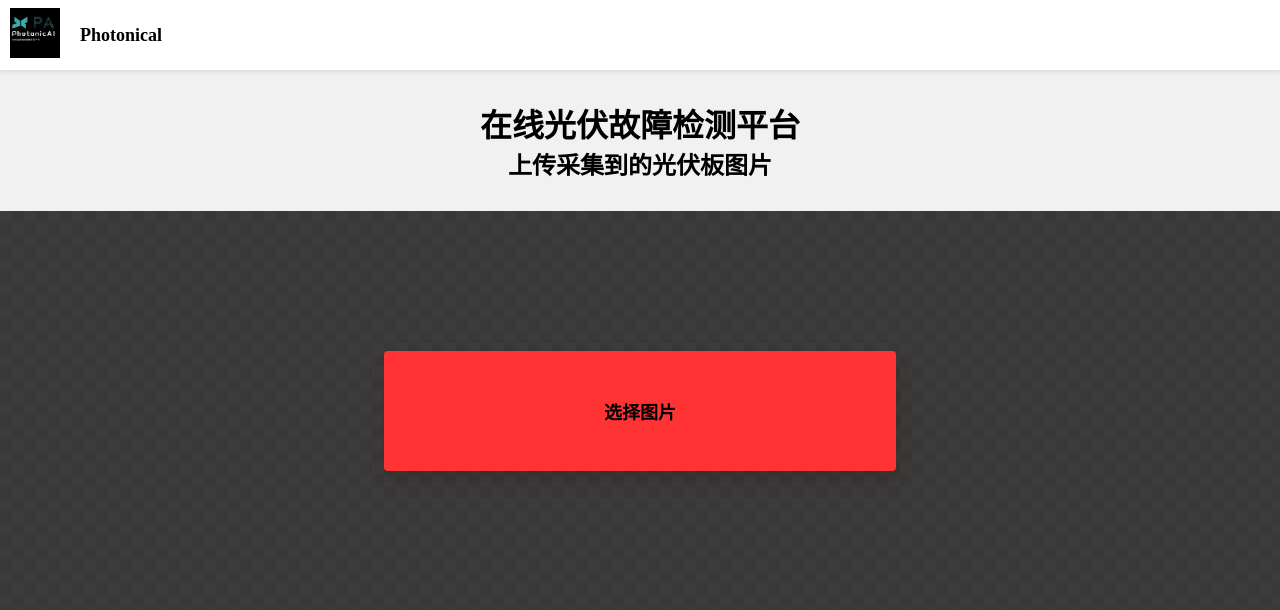
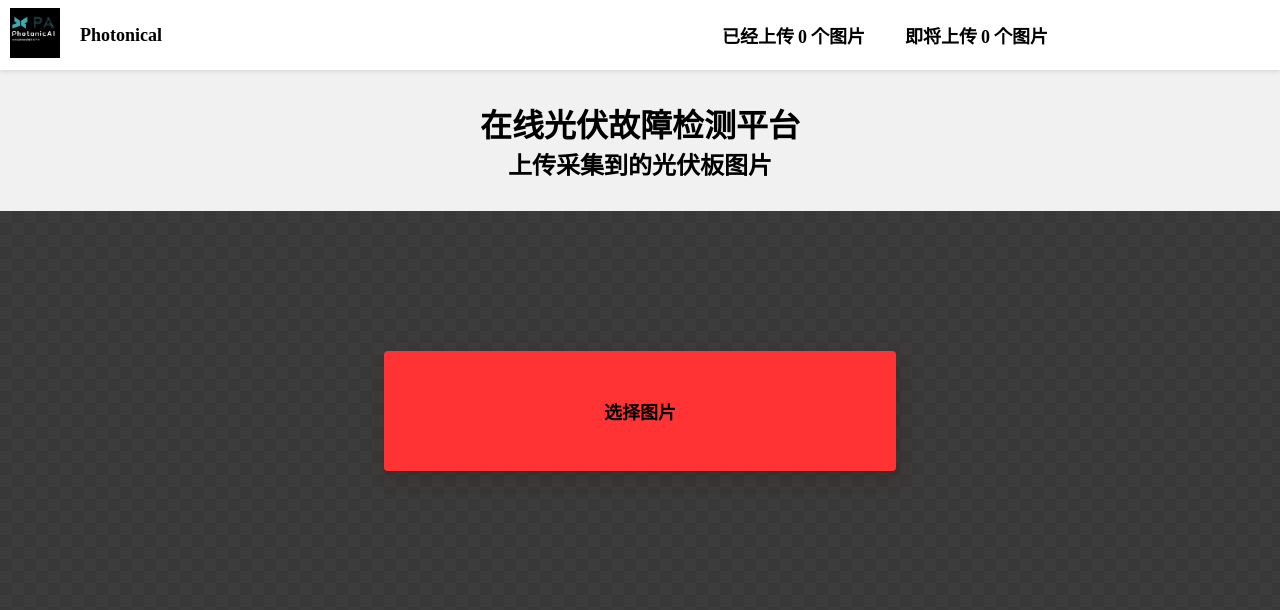
Before and after one commit to gaotianchi/showimages, a Flask app: page / in a window 1280 px wide. Shown: the top 610 px of the page. Run offline with Flask 3, Linux system fonts and the light colour scheme; data that the repository does not hold is empty.

Commit message:
feat: 追踪正在上传的图片以及已经上传的图片

```diff
--- a/showimages/blueprints/api.py
+++ b/showimages/blueprints/api.py
@@ -44,6 +44,7 @@ def upload_image():
         for file in request.files.getlist("photo"):
             image_name = file.filename
             file.save(os.path.join(upload_path, image_name))
+            redishandler.add_uploading(session.get("USER_ID"), image_name)
         success = True
     else:
         success = False
@@ -66,11 +67,10 @@ def process_image():
     user_id = session.get("USER_ID")
     upload_path = get_user_path(user_id, current_app)["user_upload_path"]
     result_path = get_user_path(user_id, current_app)["user_result_path"]
-    handler = ImageProcessor(upload_path, result_path)
+    handler = ImageProcessor(upload_path, result_path, user_id)
     handler.process()
-    result = dict(num=handler.error_handler.error_num, items=handler.error_handler.error_items)
 
-    return "OK" if result["num"] == 0 else result
+    return redirect(url_for("interface.result"))
 
 
 @api_bp.route("/page-urls")
@@ -101,3 +101,16 @@ def send_image_from_dir(filename):
     result_path = get_user_path(user_id, current_app)["user_result_path"]
 
     return send_from_directory(result_path, filename)
+
+
+@api_bp.route("/processed-images")
+def get_processed_images():
+    user_id = session.get("USER_ID")
+    result_path = get_user_path(user_id, current_app)["user_result_path"]
+    images = os.listdir(result_path)
+    image_urls = []
+    for image in images:
+        image_url = url_for("api.send_image_from_dir", filename=image)
+        image_urls.append(image_url)
+
+    return jsonify(image_urls)
--- a/showimages/static/index.css
+++ b/showimages/static/index.css
@@ -39,6 +39,25 @@ header {
 #logo {
     height: 50px;
     width: 50px;
+}
+
+#status-container {
+    flex-basis: 70%;
+    padding: 10px;
+    right: 10px;
+}
+
+#status {
+    display: flex;
+    flex-direction: row-reverse;
+}
+
+.upload {
+    margin: 20px;
+}
+
+.processed {
+    margin: 20px;
 }
 
 #title-container {
--- a/showimages/templates/index.html
+++ b/showimages/templates/index.html
@@ -4,16 +4,30 @@
     <meta charset="UTF-8">
     <meta http-equiv="X-UA-Compatible" content="IE=edge">
     <meta name="viewport" content="width=device-width, initial-scale=1.0">
-    <title>Document</title>
+    <title>Home</title>
     <link rel="stylesheet" href="{{ url_for('static', filename='index.css') }}">
 </head>
 <body>
     <header>
         <div id="logo-container">
-            <img id="logo" src="{{ url_for('static', filename='logo.jpg') }}" alt="logo" height="50px" width="50px">
+            <a href="{{ url_for('interface.index') }}"><img id="logo" src="{{ url_for('static', filename='logo.jpg') }}" alt="logo" height="50px" width="50px"></a>
         </div>
         <div id="title-container">
             <span>Photonical</span>
+        </div>
+        <div id="status-container">
+            <div id="status">
+                <div class="upload">
+                    <span>即将上传</span>
+                    <span>0</span>
+                    <span>个图片</span>
+                </div>
+                <div class="processed">
+                    <span>已经上传</span>
+                    <span>0</span>
+                    <span>个图片</span>
+                </div>
+            </div>
         </div>
     </header>
     <main>
```
Also changed, not shown: showimages/static/index.js (+34 -0 lines).
